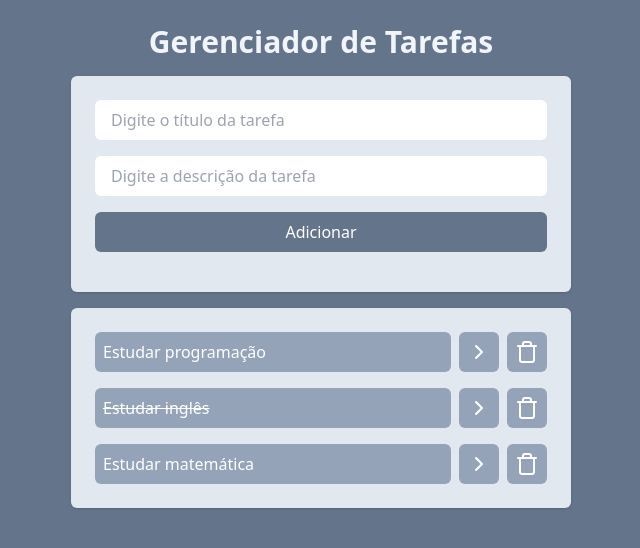
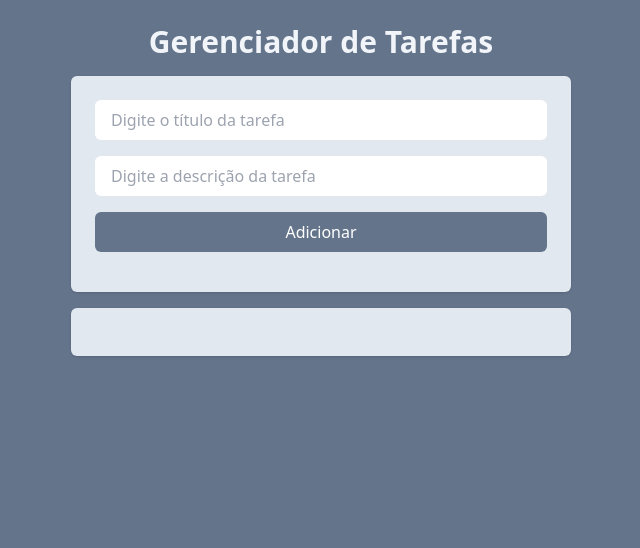
Before and after one commit to Julianagagliano7/react-lab, a React (Vite) app: page / in a window 1280 px wide. Shown: the top 548 px of the page, without its empty margins (319-959 px from the left). Built offline with nearby package versions, Linux system fonts and the light colour scheme.

Commit message:
feat: using fetch to catch data from API

```diff
--- a/src/App.jsx
+++ b/src/App.jsx
@@ -1,31 +1,30 @@
 import Tasks from "./components/Tasks";
 import AddTasks from "./components/AddTasks";
-import { useState } from "react";
+import { useEffect, useState } from "react";
 import { v4 } from 'uuid';
 
 
 function App() {
-  const [tasks, setTasks] = useState([
-    {
-      id: 1,
-      title: "Estudar programação",
-      description: "Estudar programação competitiva",
-      isCompleted: false
-    },
-    {
-      id: 2,
-      title: "Estudar inglês",
-      description: "Estudar inglês técnico",
-      isCompleted: true
-    },
-    {
-      id: 3,
-      title: "Estudar matemática",
-      description: "Estudar matemática para aprofundar na lógica",
-      isCompleted: false
-    }
+  const [tasks, setTasks] = useState(
+    JSON.parse(localStorage.getItem("tasks")) || []
+  );
 
-  ]);
+  useEffect(() => {
+    localStorage.setItem("tasks", JSON.stringify(tasks))
+  }, [tasks])
+
+  //chamada ao backend
+  // useEffect(() => {
+  //   async function fetchTasks() {
+  //     const response = await fetch('https://jsonplaceholder.typicode.com/todos?_limit=4', {
+  //       method: 'GET'
+  //     });
+  //     const data = await response.json();
+
+  //     setTasks(data);
+  //   }
+  //   fetchTasks();
+  // }, [])
 
   function onTaskClick(taskId) {
     const newTasks = tasks.map((task) => {
--- a/src/components/Tasks.jsx
+++ b/src/components/Tasks.jsx
@@ -6,7 +6,6 @@
     const navigate = useNavigate();
 
     function onSeeDetailsClick(task) {
-        //todo: validate this query params, it maybe should be context api
         const query = new URLSearchParams();
         query.set("title", task.title);
         query.set("description", task.description);
--- a/src/pages/TaskPage.jsx
+++ b/src/pages/TaskPage.jsx
@@ -1,7 +1,9 @@
-import { useSearchParams } from "react-router-dom";
+import { ChevronLeftIcon } from "lucide-react";
+import { useNavigate, useSearchParams } from "react-router-dom";
 
 function TaskPage() {
 
+    const navigate = useNavigate();
     const [searchParams] = useSearchParams();
     const title = searchParams.get("title");
     const description = searchParams.get("description");
@@ -9,7 +11,14 @@
     return (
         <div className="h-screen w-screen bg-slate-500 p-6">
             <div className="w-[500px] space-y-4">
-                <h1 className="text-3xl text-slate-100 font-bold text-center">Detalhes da Tarefa</h1>
+                <div className="flex justify-center relative">
+                    <button
+                        onClick={() => navigate(-1)}
+                        className="absolute left-0 top-0 bottom-0 mb-6 text-slate-100">
+                        <ChevronLeftIcon />
+                    </button>
+                    <h1 className="text-3xl text-slate-100 font-bold text-center">Detalhes da Tarefa</h1>
+                </div>
                 <div className="bg-slate-200 p-4 rounded-md">
                     <h2 className="text-xl font-bold text-slate-600">{title}</h2>
                     <h2 className="text-slate-600">{description}</h2>
```
